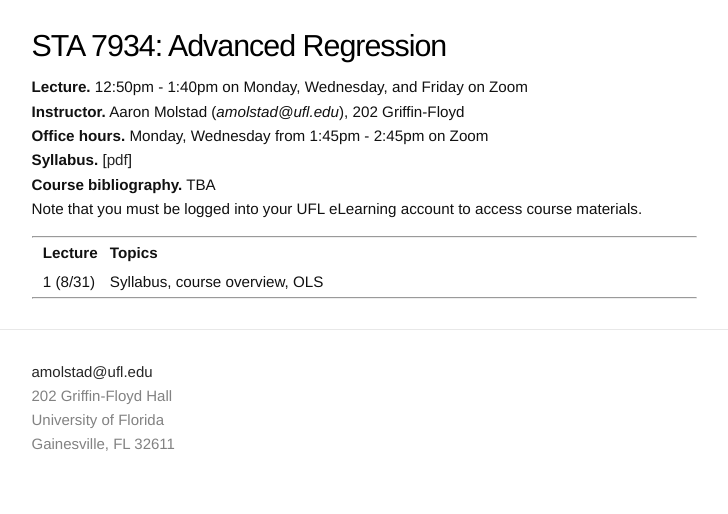
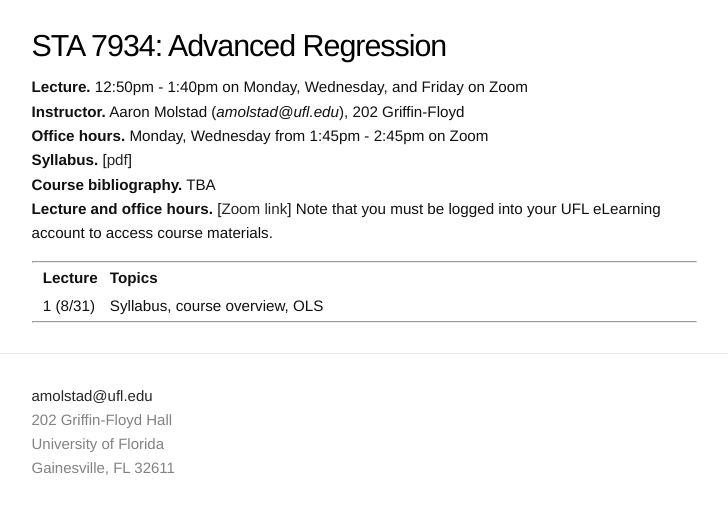
Before and after one commit to ajmolstad/ajmolstad.github.io, a Jekyll site: the page built from F20_STA7934.md, in a window 1280 px wide. Shown: the top 514 px of the page, without its empty margins (276-1004 px from the left). Built offline with Jekyll 4.4.1, drawn with Linux system fonts in a browser that asks for light colours; some of the changed lines change nothing that is shown.

Commit message:
Update F20_STA7934.md

```diff
--- a/F20_STA7934.md
+++ b/F20_STA7934.md
@@ -1,6 +1,6 @@
 ---
 layout: defaultCourse
-title: STA4322
+title: STA7934
 permalink: /F20_STA7934/
 ---
 # STA 7934: Advanced Regression
@@ -9,6 +9,7 @@ permalink: /F20_STA7934/
 **Office hours.** Monday, Wednesday from 1:45pm - 2:45pm on Zoom
 **Syllabus.** [[pdf](/docs/STA7934_F20_Syllabus.pdf)]
 **Course bibliography.** TBA
+**Lecture and office hours.** [[Zoom link](https://ufl.zoom.us/j/92022598550?pwd=SEVaK0dXdTlYUmVuY3ZHbXVhVFJldz09)]
 Note that you must be logged into your UFL eLearning account to access course materials.
 
 ---------------
```
